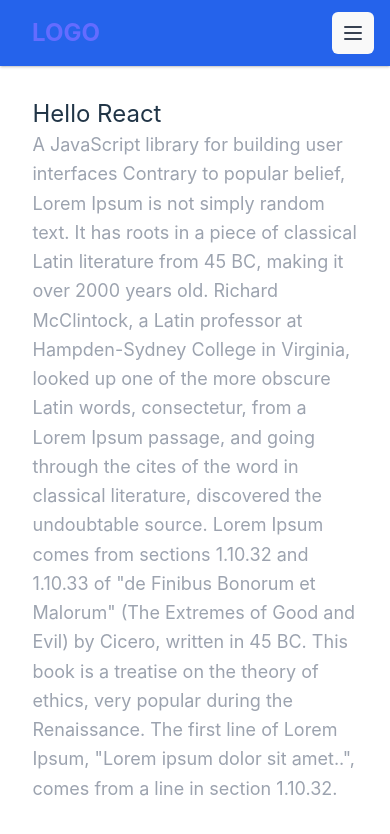
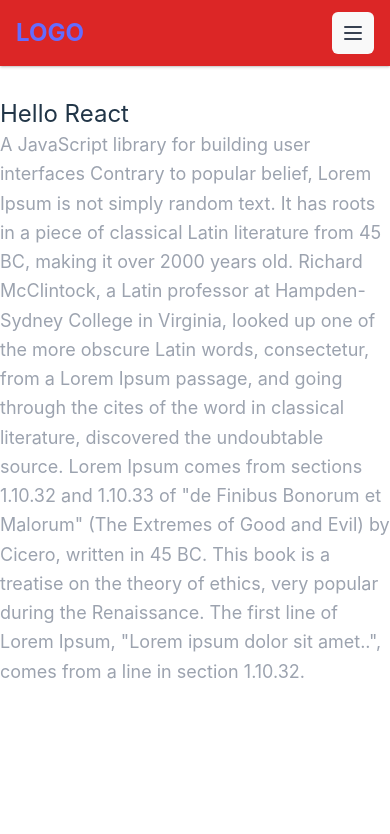
Before and after one commit to Imammlydi/test-vite, a React (Vite) app: page / in a window 390 px wide. Shown: the top 834 px of the page. Built offline with nearby package versions, Linux system fonts and the light colour scheme.

Commit message:
add setting responsive

```diff
--- a/src/components/Navbar.jsx
+++ b/src/components/Navbar.jsx
@@ -25,11 +25,11 @@ export default function Navbar() {
 
 <nav className="w-full bg-blue-600 shadow w-screen " >
 
-            <div className="justify-between px-4 mx-auto lg:max-w-7xl md:items-center md:flex md:px-8  shadow">
+            <div className="justify-between px-4 mx-auto lg:max-w-7xl md:items-center md:flex md:px-8  shadow bg-red-600">
                 <div>
                     <div className="flex items-center justify-between py-3 md:py-5 md:block">
                         <a href="/">
-                            <h2 className="text-2xl font-bold pl-4 ">LOGO</h2>
+                            <h2 className="text-2xl font-bold  hover:text-white">LOGO</h2>
                         </a>
                         <div className="md:hidden">
                             <button
--- a/src/pages/Home.jsx
+++ b/src/pages/Home.jsx
@@ -2,13 +2,13 @@ import React from "react";
 import Case from "../components/Case";
 export default function Home() {
     return (
-        <Case>
-            <div className="w-full  ">
+        // <Case>
+            <div className="  mx-auto lg:max-w-7xl md:items-center md:px-8 sm:px-2 ">
                 <h4 className="text-2xl">Hello React</h4>
                 <p className="text-lg leading-relaxed text-gray-400">
                     A JavaScript library for building user interfaces Contrary to popular belief, Lorem Ipsum is not simply random text. It has roots in a piece of classical Latin literature from 45 BC, making it over 2000 years old. Richard McClintock, a Latin professor at Hampden-Sydney College in Virginia, looked up one of the more obscure Latin words, consectetur, from a Lorem Ipsum passage, and going through the cites of the word in classical literature, discovered the undoubtable source. Lorem Ipsum comes from sections 1.10.32 and 1.10.33 of "de Finibus Bonorum et Malorum" (The Extremes of Good and Evil) by Cicero, written in 45 BC. This book is a treatise on the theory of ethics, very popular during the Renaissance. The first line of Lorem Ipsum, "Lorem ipsum dolor sit amet..", comes from a line in section 1.10.32.
                 </p>
             </div>
-        </Case>
+        // </Case>
     );
 }
```
